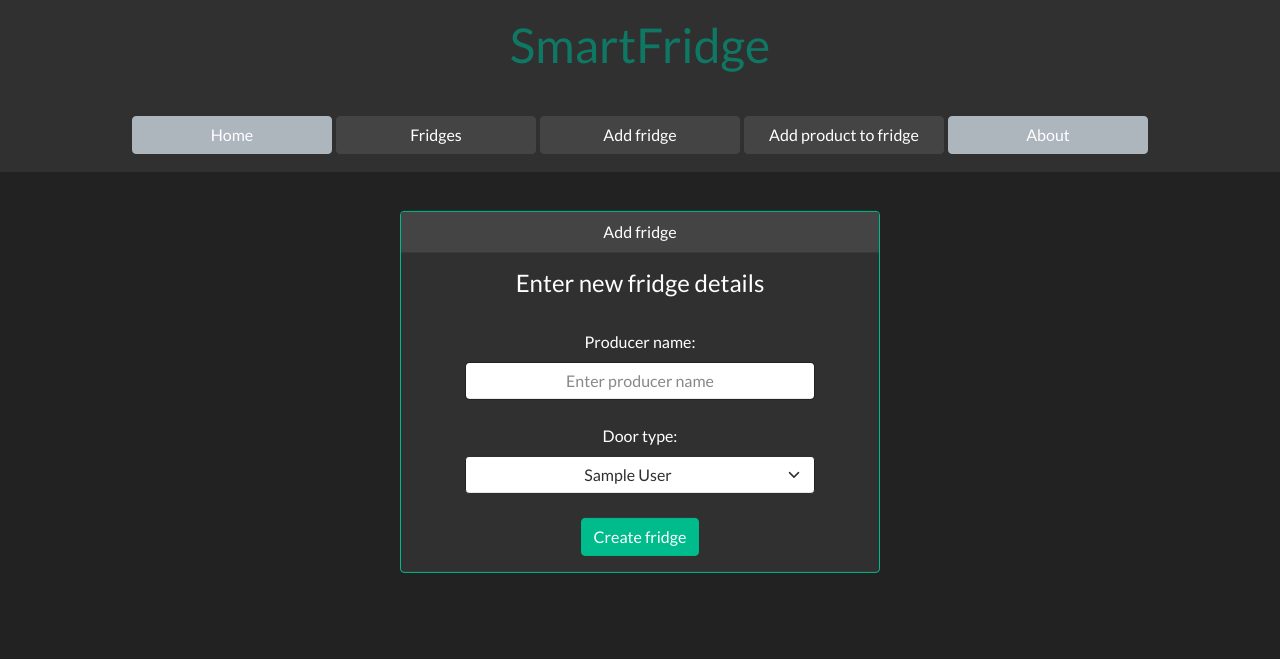
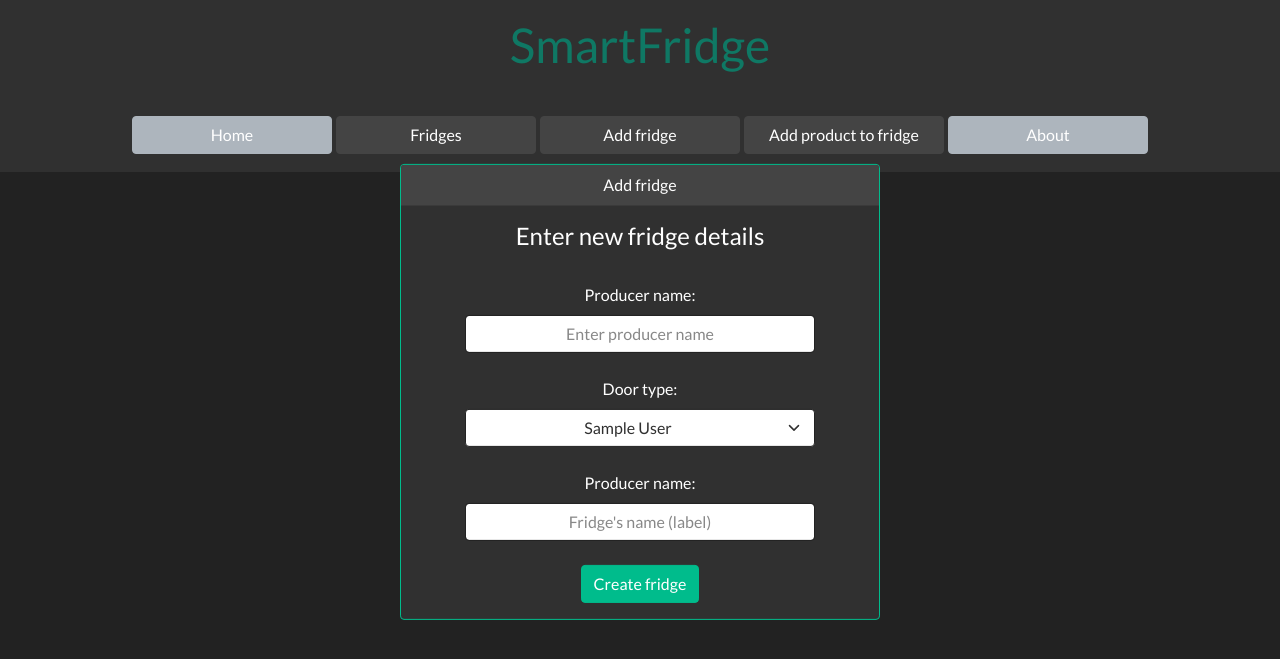
Before and after one commit to lukaszziobro89/spring-thymeleaf, a Spring app: template src/main/resources/templates/fridge/addFridge.html in a window 1280 px wide. Shown: the top 659 px of the page. Run offline with Thymeleaf, Linux system fonts and the light colour scheme; the template is opened without the code that fills it: most values are stand-ins (such as "Sample title", 1, 10 or a date in 2020); data that the repository does not hold is empty.

Commit message:
resources changes

```diff
--- a/src/main/resources/templates/fridge/addFridge.html
+++ b/src/main/resources/templates/fridge/addFridge.html
@@ -40,7 +40,13 @@
                                     th:value="${doorType}">
                             </option>
                         </select>
-                    </div><br>
+                    </div>
+                    <!-- FRIDGE NAME / LABEL -->
+                    <div class="center form-group">
+                        <label class="center form-label mt-4">Producer name:</label><br>
+                        <input class="center form-control" type="text" placeholder="Fridge's name (label)" th:field="*{fridgeName}" style="width: 350px;">
+                    </div>
+                    <br>
                     <!-- BUTTON -->
                     <div class="center form-group">
                         <button type="submit" class="center btn btn-success">Create fridge</button>
--- a/src/main/resources/templates/fridge/fridges.html
+++ b/src/main/resources/templates/fridge/fridges.html
@@ -38,6 +38,7 @@
                       <span class="badge bg-primary" th:text="${fridge.id}"></span>
                       <span class="badge bg-warning" th:text="${fridge.producerName}"></span>
                       <span class="badge bg-info" th:text="${fridge.doorType.getDisplayName()}"></span>
+                      <span class="badge bg-info" th:text="${fridge.fridgeName}"></span>
                   </button>
               </h2>
               <div th:id="collapseOne + ${fridge.id}" class="center accordion-collapse collapse" th:attr="aria-labelledby=|heading${fridge.id}|" data-parent="#accordionExample" data-bs-parent="#accordionExample" style="width: 1000px;">
--- a/src/main/resources/templates/product/addProduct.html
+++ b/src/main/resources/templates/product/addProduct.html
@@ -40,7 +40,7 @@
                     <div class="center form-group">
                         <select class="center form-select" th:field="${fridge.id}" name="id" style="width: 350px;">
                             <option th:each="fridge : ${fridges}"
-                                    th:text="${fridge.producerName}"
+                                    th:text="${fridge.id} + ' - ' +${fridge.fridgeName}"
                                     th:value="${fridge.id}">
                             </option>
                         </select>
```
Also changed, not shown: 1 other file.
